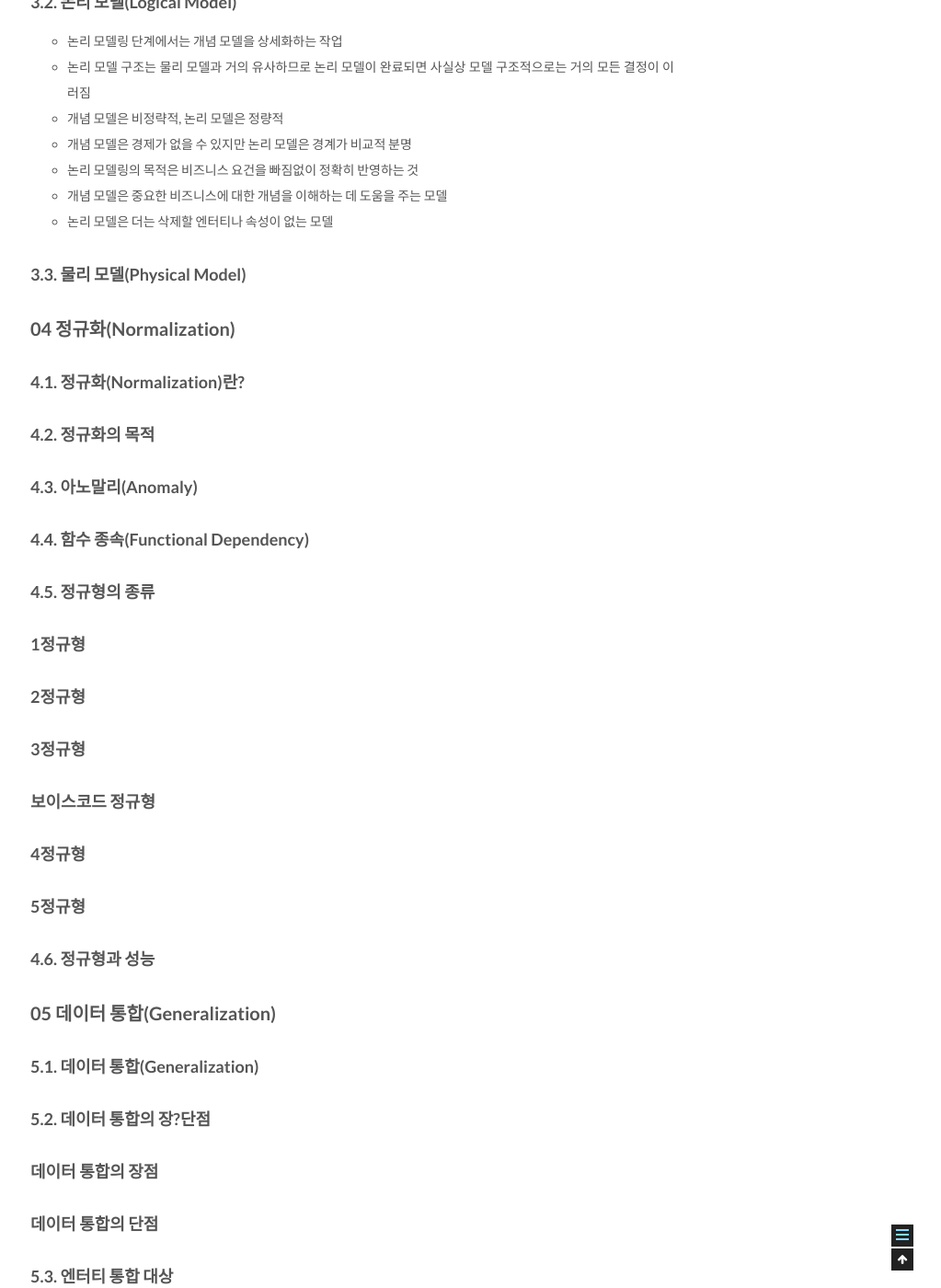
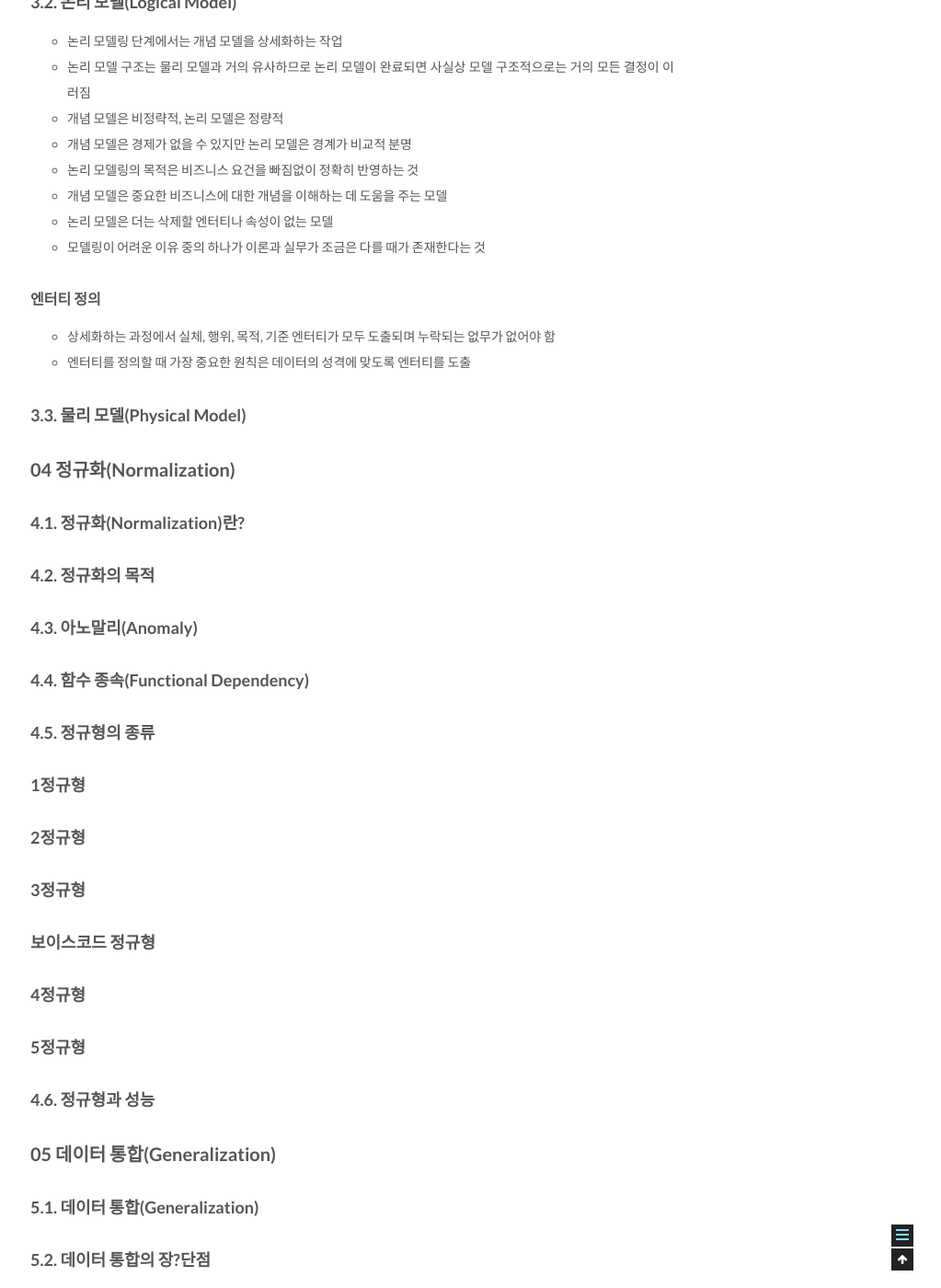
Before and after one commit to csj4032/csj4032.github.io, a Jekyll site: the page built from _posts/2018-05-02-관계형데이터모델링프리미엄가이드.md, in a window 1280 px wide and 1400 px high, scrolled down 8032 px. Shown: the whole window at 92% size, without its empty margins (257-1280 px from the left). Built offline with Jekyll 4.4.1, drawn with Linux system fonts in a browser that asks for light colours; comment, search, counter and statistics services are not loaded.

Commit message:
관계형 데이터 베이스 모델링 포스팅 수정

```diff
--- a/_posts/2018-05-02-관계형데이터모델링프리미엄가이드.md
+++ b/_posts/2018-05-02-관계형데이터모델링프리미엄가이드.md
@@ -245,6 +245,11 @@ comments: true
 * 논리 모델링의 목적은 비즈니스 요건을 빠짐없이 정확히 반영하는 것
 * 개념 모델은 중요한 비즈니스에 대한 개념을 이해하는 데 도움을 주는 모델
 * 논리 모델은 더는 삭제할 엔터티나 속성이 없는 모델
+* 모델링이 어려운 이유 중의 하나가 이론과 실무가 조금은 다를 때가 존재한다는 것
+
+#### 엔터티 정의
+* 상세화하는 과정에서 실체, 행위, 목적, 기준 엔터티가 모두 도출되며 누락되는 없무가 없어야 함
+* 엔터티를 정의할 때 가장 중요한 원칙은 데이터의 성격에 맞도록 엔터티를 도출
 
 ### 3.3. 물리 모델(Physical Model)
 
```
